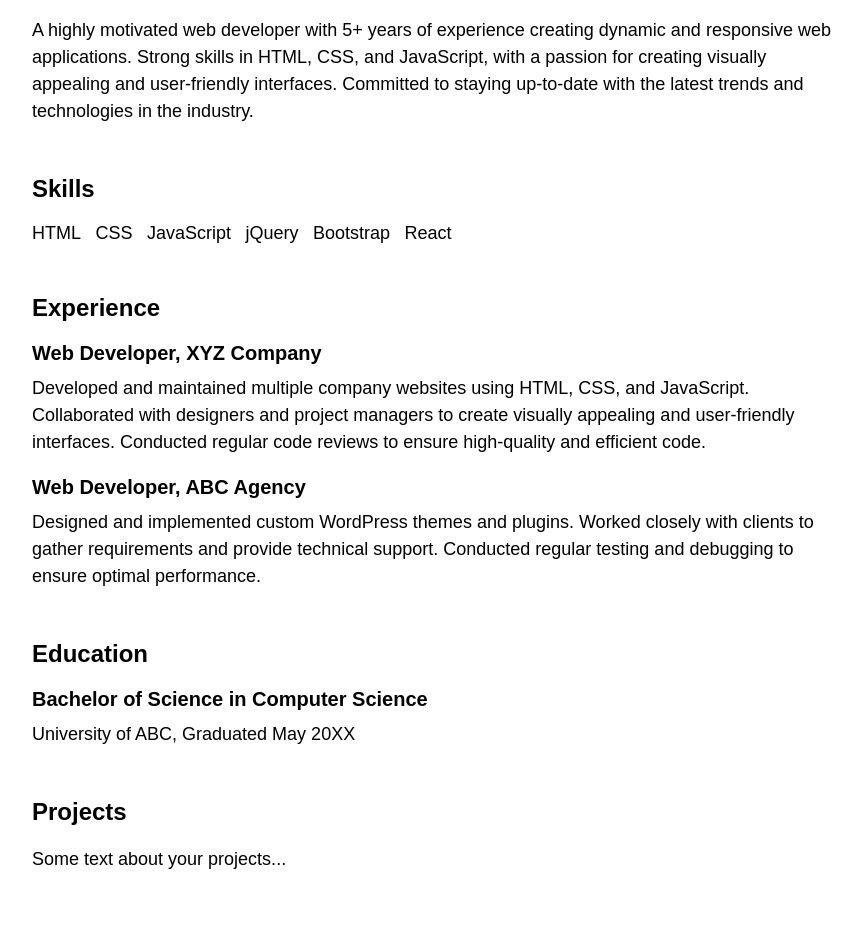
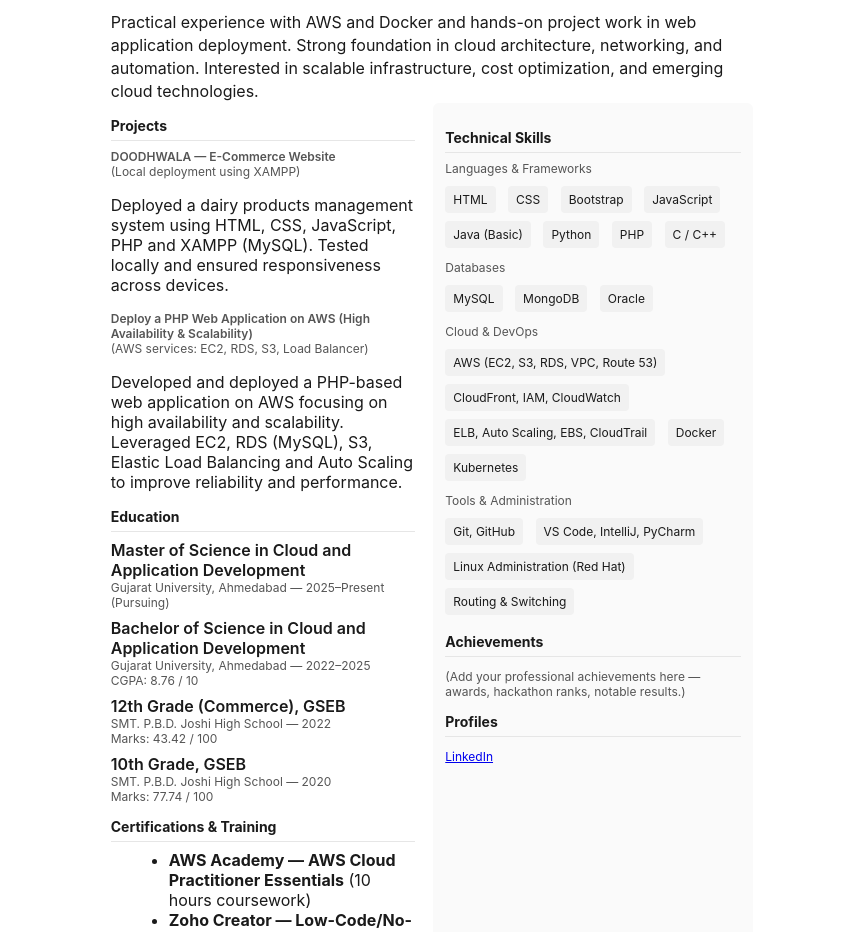
Before and after one commit to Bhagat-Varun/Host-Resume-on-EC2-main, a plain HTML site: page index.html in a window 1280 px wide. Shown: the part 200-1132 px from the top of the page, without its empty margins (208-1070 px from the left). Drawn offline with Linux system fonts and the light colour scheme.

Commit message:
Update index.html

```diff
--- a/index.html
+++ b/index.html
@@ -1,46 +1,183 @@
-<!DOCTYPE html>
-<html>
+<!doctype html>
+<html lang="en">
 <head>
-	<title>Resume</title>
-	<link rel="stylesheet" type="text/css" href="style.css">
+  <meta charset="utf-8" />
+  <meta name="viewport" content="width=device-width, initial-scale=1" />
+  <title>Bhagat Varun — Resume</title>
+  <style>
+    /* Reset */
+    * {box-sizing: border-box}
+    body {font-family: -apple-system, BlinkMacSystemFont, 'Segoe UI', Roboto, 'Helvetica Neue', Arial; margin: 0; color: #1a1a1a}
+
+    /* Page container for A4-like print */
+    .page {width: 210mm; min-height: 297mm; padding: 28mm 20mm; margin: 10mm auto; background: white}
+
+    header {display: flex; justify-content: space-between; align-items: center; margin-bottom: 18px}
+    .name {font-size: 28px; font-weight: 700; letter-spacing: 0.4px}
+    .title {font-size: 12px; color: #555}
+
+    .contact {text-align: right; font-size: 12px}
+    .contact a {color: inherit; text-decoration: none}
+
+    .section {margin-top: 14px}
+    .section h2 {font-size: 14px; margin: 0 0 8px 0; padding-bottom: 6px; border-bottom: 1px solid #e6e6e6}
+
+    p.summary {margin: 6px 0 0 0; line-height: 1.45}
+
+    .two-col {display: grid; grid-template-columns: 1fr 320px; gap: 18px}
+    .left {min-width: 0}
+    .right {background: #fafafa; padding: 12px; border-radius: 6px}
+
+    .project {margin-bottom: 10px}
+    .project .title {font-weight: 600}
+    .meta {font-size: 12px; color: #666}
+
+    ul.skills {list-style: none; padding: 0; margin: 6px 0}
+    ul.skills li {display: inline-block; margin: 4px 8px 4px 0; padding: 6px 8px; background: #f1f1f1; border-radius: 4px; font-size: 12px}
+
+    .edu-item {margin-bottom: 8px}
+    .small {font-size: 12px; color: #555}
+
+    /* Print-friendly adjustments */
+    @media print {
+      body, .page {margin: 0; box-shadow: none}
+    }
+
+  </style>
 </head>
 <body>
-	<div class="container">
+  <div class="page">
     <header>
-			<h1>A Monk in Cloud</h1>
-			<p>Web Developer</p>
+      <div>
+        <div class="name">BHAGAT VARUN</div>
+        <div class="title">Aspiring Cloud Infrastructure Engineer</div>
+      </div>
+      <div class="contact">
+        <div>+91 9426459023</div>
+        <div><a href="mailto:bhagatvarun580@gmail.com">bhagatvarun580@gmail.com</a></div>
+        <div><a href="https://www.linkedin.com/in/bhagat-varun" target="_blank">linkedin.com/in/bhagat-varun</a></div>
+      </div>
     </header>
-		<section>
-			<h2>Summary</h2>
-			<p>A highly motivated web developer with 5+ years of experience creating dynamic and responsive web applications. Strong skills in HTML, CSS, and JavaScript, with a passion for creating visually appealing and user-friendly interfaces. Committed to staying up-to-date with the latest trends and technologies in the industry.</p>
-		</section>
-		<section>
-			<h2>Skills</h2>
-			<ul>
+
+    <div class="section summary">
+      <p class="summary">Practical experience with AWS and Docker and hands-on project work in web application deployment. Strong foundation in cloud architecture, networking, and automation. Interested in scalable infrastructure, cost optimization, and emerging cloud technologies.</p>
+    </div>
+
+    <div class="two-col">
+      <div class="left">
+
+        <div class="section">
+          <h2>Projects</h2>
+
+          <div class="project">
+            <div class="title">DOODHWALA — E-Commerce Website</div>
+            <div class="small">(Local deployment using XAMPP)</div>
+            <p>Deployed a dairy products management system using HTML, CSS, JavaScript, PHP and XAMPP (MySQL). Tested locally and ensured responsiveness across devices.</p>
+          </div>
+
+          <div class="project">
+            <div class="title">Deploy a PHP Web Application on AWS (High Availability & Scalability)</div>
+            <div class="small">(AWS services: EC2, RDS, S3, Load Balancer)</div>
+            <p>Developed and deployed a PHP-based web application on AWS focusing on high availability and scalability. Leveraged EC2, RDS (MySQL), S3, Elastic Load Balancing and Auto Scaling to improve reliability and performance.</p>
+          </div>
+
+        </div>
+
+        <div class="section">
+          <h2>Education</h2>
+
+          <div class="edu-item">
+            <div style="font-weight:600">Master of Science in Cloud and Application Development</div>
+            <div class="small">Gujarat University, Ahmedabad — 2025–Present (Pursuing)</div>
+          </div>
+
+          <div class="edu-item">
+            <div style="font-weight:600">Bachelor of Science in Cloud and Application Development</div>
+            <div class="small">Gujarat University, Ahmedabad — 2022–2025</div>
+            <div class="small">CGPA: 8.76 / 10</div>
+          </div>
+
+          <div class="edu-item">
+            <div style="font-weight:600">12th Grade (Commerce), GSEB</div>
+            <div class="small">SMT. P.B.D. Joshi High School — 2022</div>
+            <div class="small">Marks: 43.42 / 100</div>
+          </div>
+
+          <div class="edu-item">
+            <div style="font-weight:600">10th Grade, GSEB</div>
+            <div class="small">SMT. P.B.D. Joshi High School — 2020</div>
+            <div class="small">Marks: 77.74 / 100</div>
+          </div>
+
+        </div>
+
+        <div class="section">
+          <h2>Certifications & Training</h2>
+          <ul style="margin:6px 0 0 18px">
+            <li><strong>AWS Academy — AWS Cloud Practitioner Essentials</strong> (10 hours coursework)</li>
+            <li><strong>Zoho Creator — Low-Code/No-Code Training</strong> (Student course, certificate of completion)</li>
+          </ul>
+        </div>
+
+      </div>
+
+      <aside class="right">
+        <div class="section">
+          <h2>Technical Skills</h2>
+          <div style="margin-top:6px">
+            <div class="small" style="margin-bottom:6px">Languages & Frameworks</div>
+            <ul class="skills">
               <li>HTML</li>
               <li>CSS</li>
+              <li>Bootstrap</li>
               <li>JavaScript</li>
-				<li>jQuery</li>
-				<li>Bootstrap</li>
-				<li>React</li>
+              <li>Java (Basic)</li>
+              <li>Python</li>
+              <li>PHP</li>
+              <li>C / C++</li>
             </ul>
-		</section>
-		<section>
-			<h2>Experience</h2>
-			<h3>Web Developer, XYZ Company</h3>
-			<p>Developed and maintained multiple company websites using HTML, CSS, and JavaScript. Collaborated with designers and project managers to create visually appealing and user-friendly interfaces. Conducted regular code reviews to ensure high-quality and efficient code. </p>
-			<h3>Web Developer, ABC Agency</h3>
-			<p>Designed and implemented custom WordPress themes and plugins. Worked closely with clients to gather requirements and provide technical support. Conducted regular testing and debugging to ensure optimal performance.</p>
-		</section>
-		<section>
-			<h2>Education</h2>
-			<h3>Bachelor of Science in Computer Science</h3>
-			<p>University of ABC, Graduated May 20XX</p>
-		</section>
-		<section id="projects">
-			<h2>Projects</h2>
-			<p>Some text about your projects...</p>
-		</section>
+
+            <div class="small" style="margin-top:8px">Databases</div>
+            <ul class="skills">
+              <li>MySQL</li>
+              <li>MongoDB</li>
+              <li>Oracle</li>
+            </ul>
+
+            <div class="small" style="margin-top:8px">Cloud & DevOps</div>
+            <ul class="skills">
+              <li>AWS (EC2, S3, RDS, VPC, Route 53)</li>
+              <li>CloudFront, IAM, CloudWatch</li>
+              <li>ELB, Auto Scaling, EBS, CloudTrail</li>
+              <li>Docker</li>
+              <li>Kubernetes</li>
+            </ul>
+
+            <div class="small" style="margin-top:8px">Tools & Administration</div>
+            <ul class="skills">
+              <li>Git, GitHub</li>
+              <li>VS Code, IntelliJ, PyCharm</li>
+              <li>Linux Administration (Red Hat)</li>
+              <li>Routing & Switching</li>
+            </ul>
+
+          </div>
+        </div>
+
+        <div class="section">
+          <h2>Achievements</h2>
+          <p class="small">(Add your professional achievements here — awards, hackathon ranks, notable results.)</p>
+        </div>
+
+        <div class="section">
+          <h2>Profiles</h2>
+          <p class="small"><a href="https://www.linkedin.com/in/bhagat-varun" target="_blank">LinkedIn</a></p>
+        </div>
+
+      </aside>
+    </div>
+
+    <footer style="margin-top:18px; font-size:12px; color:#666">Technical electives: OS, DBMS, OOPS. Developer tools: Git, GitHub, VS Code, IntelliJ IDEA, PyCharm Community.</footer>
   </div>
 </body>
 </html>
```
Lines whose indentation alone changed are shown as unchanged.
